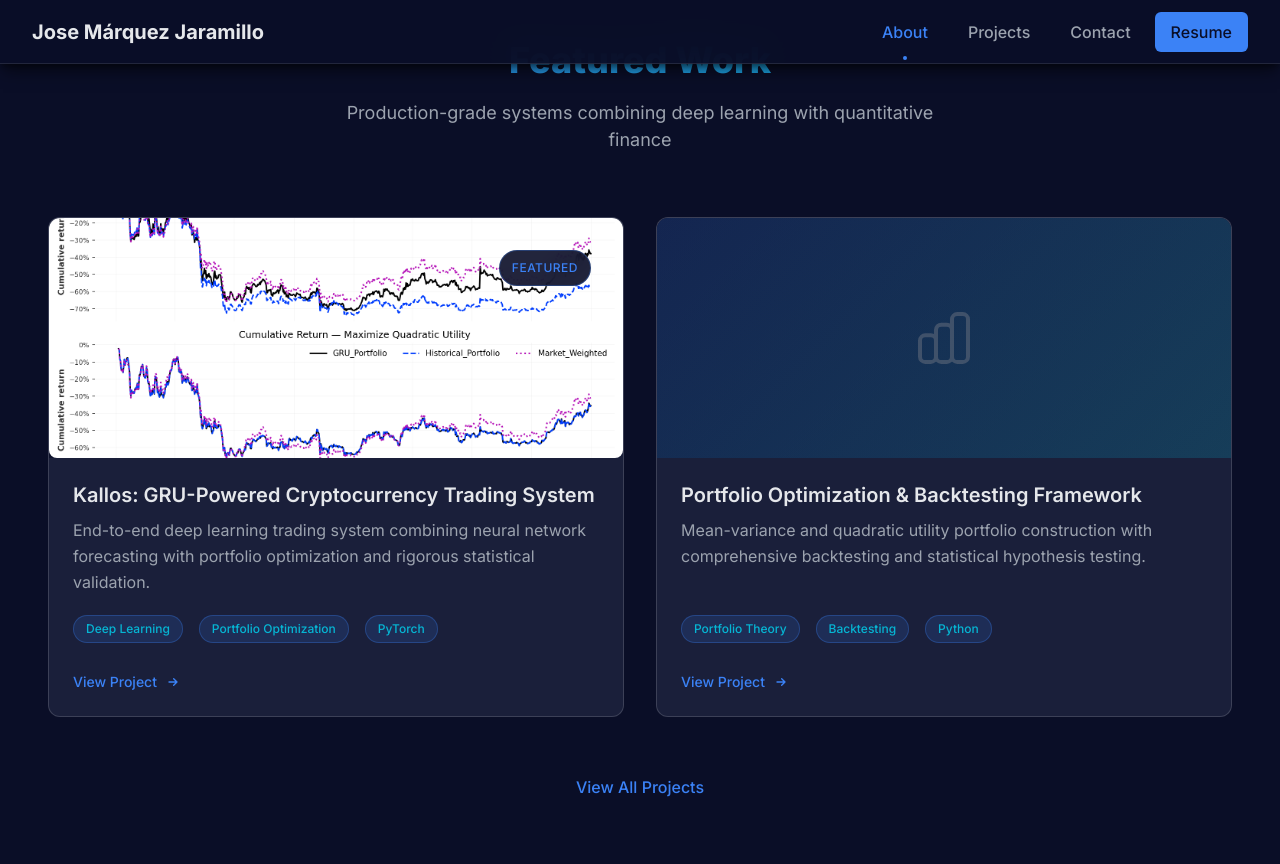
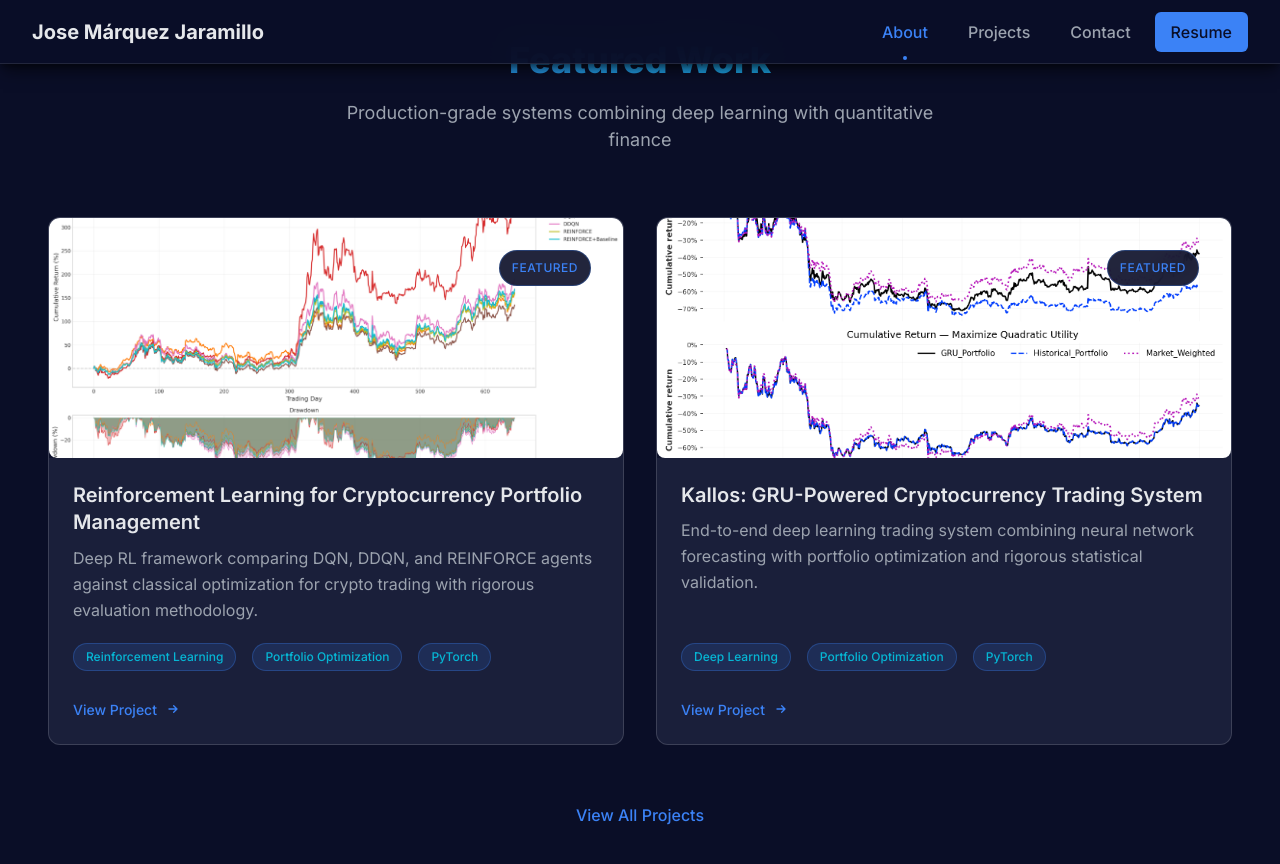
Before and after one commit to josemarquezjaramillo/josemarquez.us, a Jekyll site: the page built from index.md, in a window 1280 px wide and 900 px high, scrolled down 1214 px. Shown: the top 864 px of the window. Built offline with Jekyll 4.4.1, drawn with Linux system fonts in a browser that asks for light colours.

Commit message:
Add deep reinforcement learning portfolio management paper and associated assets
- Introduced a new PDF document detailing a comparative study on deep reinforcement learning for cryptocurrency portfolio management.
- Added cumulative returns visualization as PNG.
- Included metrics heatmap visualization as PNG.

```diff
--- a/_layouts/home.html
+++ b/_layouts/home.html
@@ -111,7 +111,34 @@ layout: default
     </div>
 
     <div class="featured-projects__grid">
-      <!-- Project 1: Kallos System -->
+      <!-- Project 1: RL Portfolio Management -->
+      <article class="project-card">
+        <div class="project-card__image">
+          <img src="{{ '/assets/rl_cumulative_returns.png' | relative_url }}" alt="RL Cryptocurrency Portfolio Management">
+          <div class="project-card__overlay">
+            <span class="project-card__badge">Featured</span>
+          </div>
+        </div>
+        <div class="project-card__content">
+          <h3 class="project-card__title">Reinforcement Learning for Cryptocurrency Portfolio Management</h3>
+          <p class="project-card__description">
+            Deep RL framework comparing DQN, DDQN, and REINFORCE agents against classical optimization for crypto trading with rigorous evaluation methodology.
+          </p>
+          <div class="project-card__tags">
+            <span class="tag">Reinforcement Learning</span>
+            <span class="tag">Portfolio Optimization</span>
+            <span class="tag">PyTorch</span>
+          </div>
+          <a href="{{ '/projects/crypto-rl-portfolio/' | relative_url }}" class="project-card__link">
+            View Project
+            <svg xmlns="http://www.w3.org/2000/svg" fill="none" viewBox="0 0 24 24" stroke="currentColor">
+              <path stroke-linecap="round" stroke-linejoin="round" stroke-width="2" d="M13 7l5 5m0 0l-5 5m5-5H6" />
+            </svg>
+          </a>
+        </div>
+      </article>
+
+      <!-- Project 2: Kallos System -->
       <article class="project-card">
         <div class="project-card__image">
           <img src="{{ '/assets/cumret_two_row_comparison.png' | relative_url }}" alt="Kallos GRU Trading System">
@@ -130,34 +157,6 @@ layout: default
             <span class="tag">PyTorch</span>
           </div>
           <a href="{{ '/projects/kallos-gru-trading-system/' | relative_url }}" class="project-card__link">
-            View Project
-            <svg xmlns="http://www.w3.org/2000/svg" fill="none" viewBox="0 0 24 24" stroke="currentColor">
-              <path stroke-linecap="round" stroke-linejoin="round" stroke-width="2" d="M13 7l5 5m0 0l-5 5m5-5H6" />
-            </svg>
-          </a>
-        </div>
-      </article>
-
-      <!-- Project 2: Portfolio Backtesting -->
-      <article class="project-card">
-        <div class="project-card__image">
-          <div class="project-card__placeholder" style="background: linear-gradient(135deg, rgba(59, 130, 246, 0.2) 0%, rgba(6, 182, 212, 0.2) 100%);">
-            <svg xmlns="http://www.w3.org/2000/svg" fill="none" viewBox="0 0 24 24" stroke="currentColor">
-              <path stroke-linecap="round" stroke-linejoin="round" stroke-width="1.5" d="M9 19v-6a2 2 0 00-2-2H5a2 2 0 00-2 2v6a2 2 0 002 2h2a2 2 0 002-2zm0 0V9a2 2 0 012-2h2a2 2 0 012 2v10m-6 0a2 2 0 002 2h2a2 2 0 002-2m0 0V5a2 2 0 012-2h2a2 2 0 012 2v14a2 2 0 01-2 2h-2a2 2 0 01-2-2z"></path>
-            </svg>
-          </div>
-        </div>
-        <div class="project-card__content">
-          <h3 class="project-card__title">Portfolio Optimization & Backtesting Framework</h3>
-          <p class="project-card__description">
-            Mean-variance and quadratic utility portfolio construction with comprehensive backtesting and statistical hypothesis testing.
-          </p>
-          <div class="project-card__tags">
-            <span class="tag">Portfolio Theory</span>
-            <span class="tag">Backtesting</span>
-            <span class="tag">Python</span>
-          </div>
-          <a href="{{ '/projects/kallos-portfolios/' | relative_url }}" class="project-card__link">
             View Project
             <svg xmlns="http://www.w3.org/2000/svg" fill="none" viewBox="0 0 24 24" stroke="currentColor">
               <path stroke-linecap="round" stroke-linejoin="round" stroke-width="2" d="M13 7l5 5m0 0l-5 5m5-5H6" />
```
Also changed, not shown: _projects/1. kallos-gru-trading-system.md (+1 -1 lines), _projects/2. kallos-data-pipeline.md (+1 -1 lines), _projects/3. kallos-models-mlops.md (+1 -1 lines), _projects/4. kallos-portfolios.md (+1 -1 lines), _projects/5. crypto-rl-portfolio.md (added, +174 -0 lines), .claude/settings.local.json, assets/rl_cumulative_returns.png (added), assets/rl_metrics_heatmap.png (added), 2 other files.
